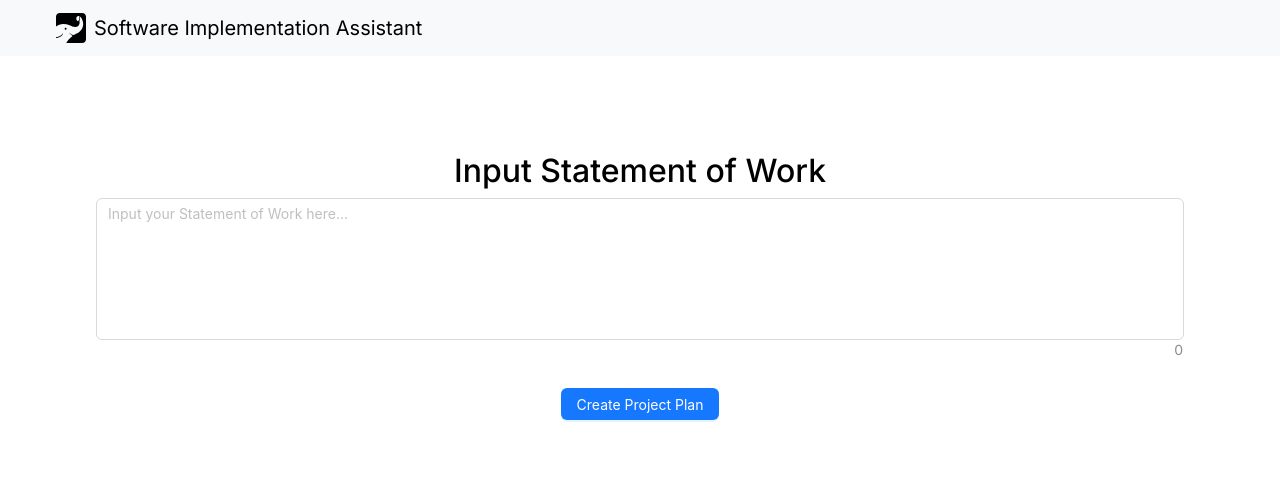
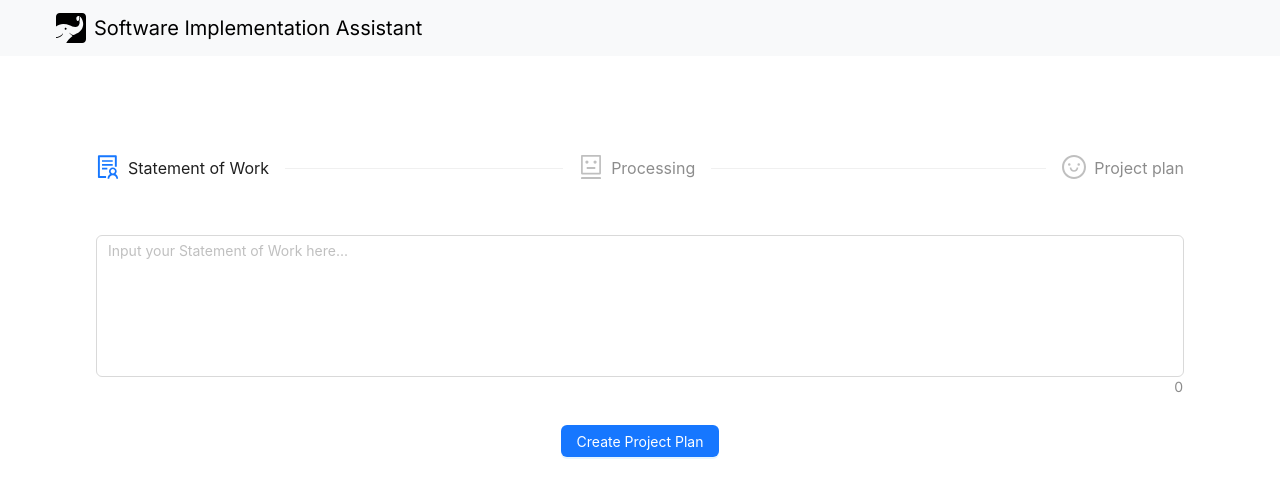
Before and after one commit to petar-v/sia-poc, a Next.js app: page / in a window 1280 px wide. Shown: the top 498 px of the page. Built offline with nearby package versions, Linux system fonts and the light colour scheme; no server answers.

Commit message:
add steps

```diff
--- a/src/sia/App.tsx
+++ b/src/sia/App.tsx
@@ -1,7 +1,13 @@
 "use client";
 import React, { useState, useCallback } from "react";
 
-import { Spin } from "antd";
+import { Spin, Steps } from "antd";
+import {
+    LoadingOutlined,
+    SmileOutlined,
+    SolutionOutlined,
+    RobotOutlined,
+} from "@ant-design/icons";
 
 import SoWInput from "./components/sowInput";
 import ProjectPlan from "./components/projectPlan";
@@ -38,6 +44,7 @@ export default function App({ ApiKey }: AppProps) {
         });
     };
 
+    const view = () => {
         if (resp) {
             return <ProjectPlan data={resp} />;
         }
@@ -56,4 +63,44 @@ export default function App({ ApiKey }: AppProps) {
                 <SoWInput onSubmit={onSubmit} />
             </>
         );
+    };
+
+    return (
+        <>
+            <Steps
+                className="mb-5"
+                items={[
+                    {
+                        title: "Statement of Work",
+                        status: !resp && !sow ? "process" : "finish",
+                        icon: <SolutionOutlined />,
+                    },
+                    {
+                        title: "Processing",
+                        status: (() => {
+                            if (resp) {
+                                return "finish";
                             }
+                            if (sow) {
+                                return "process";
+                            }
+                            return "wait";
+                        })(),
+                        icon:
+                            !resp && sow ? (
+                                <LoadingOutlined />
+                            ) : (
+                                <RobotOutlined />
+                            ),
+                    },
+                    {
+                        title: "Project plan",
+                        status: resp && sow ? "finish" : "wait",
+                        icon: <SmileOutlined />,
+                    },
+                ]}
+            />
+            {view()}
+        </>
+    );
+}
--- a/src/sia/components/projectPlan.tsx
+++ b/src/sia/components/projectPlan.tsx
@@ -13,12 +13,12 @@ export default function ProjectPlan({ data }: ProjectPlanProps) {
         {
             key: "1",
             label: "Total Time Estimate",
-            children: data.timeEst,
+            children: data.timeEst + " days",
         },
         {
             key: "2",
             label: "Cost estimate",
-            children: data.totalCost,
+            children: data.totalCost + "GBP",
         },
         {
             key: "3",
@@ -28,8 +28,6 @@ export default function ProjectPlan({ data }: ProjectPlanProps) {
     ];
     return (
         <>
-            <h2>Project Plan</h2>
-            <h5>Estimate: {data.timeEst} days</h5>
             <Descriptions title="Project Details" items={items} />;
             <Space className="flex flex-wrap">
                 {data.tasks.map((task, i) => (
--- a/src/sia/components/sowInput.tsx
+++ b/src/sia/components/sowInput.tsx
@@ -14,7 +14,6 @@ export default function SoWInput({ onSubmit }: SoWInputProps) {
 
     return (
         <>
-      <h2>Input Statement of Work</h2>
             <Input.TextArea
                 className="h-full mb-5"
                 showCount
--- a/src/sia/llm-backend/chatgpt.ts
+++ b/src/sia/llm-backend/chatgpt.ts
@@ -34,5 +34,5 @@ export const promptDummy = async (
     prompt: string,
 ): Promise<ProjectData | null> => {
     console.log("Dummy prompt", promptTxt + prompt);
-    return dummyResp;
+    return new Promise((resolve) => setTimeout(() => resolve(dummyResp), 2000));
 };
```
Lines whose indentation alone changed are shown as unchanged.
